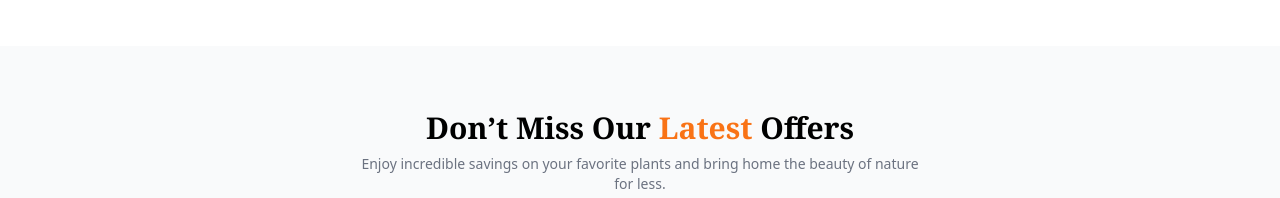
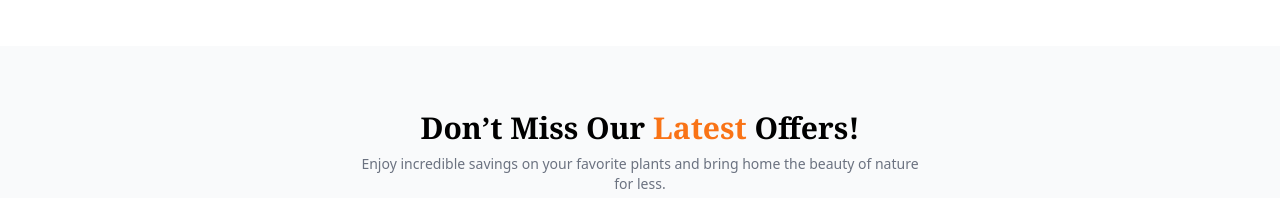
Before and after one commit to arjusultana/responsive-layout-flower-market, a plain HTML site: page flower.html in a window 1280 px wide. Shown: the part 2403-2601 px from the top of the page. Drawn offline with nearby package versions, Linux system fonts and the light colour scheme.

Commit message:
just added a ! for expressing latest deals

```diff
--- a/flower.html
+++ b/flower.html
@@ -36,8 +36,6 @@
 <body class="font-sans text-gray-800 overflow-x-hidden">
 
 
-
-
   <!-- Navbar -->
   <nav class="flex justify-between items-center px-6 py-4 bg-white shadow-md">
     <div class="flex items-center">
@@ -60,7 +58,7 @@
 </div>
 </nav>
 
-  <!-- Hero Section -->
+  <!-- main part -->
   <section class="flex flex-col-reverse md:flex-row items-center px-6 py-12 gap-8 bg-white">
     <div class="md:w-1/2 text-center md:text-left">
       <h1 class="font-noto text-4xl font-bold mb-4">
@@ -187,7 +185,7 @@
      <h2 class="font-noto text-3xl font-bold">
         <span class="text-black">Don’t Miss Our</span>
         <span class="text-orange-500">Latest </span>
-        <span class="text-black">Offers</span>
+        <span class="text-black">Offers!</span>
       </h2>
    <p class="text-gray-500 mt-2 text-sm font-sans max-w-xl mx-auto">
        Enjoy incredible savings on your favorite plants and bring home the beauty of nature for less.
```
